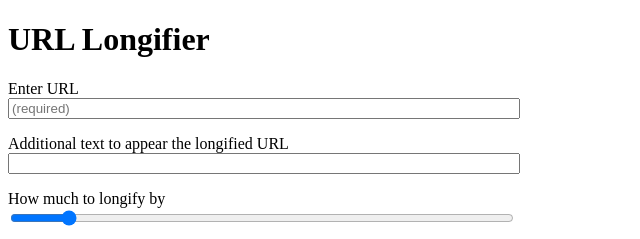
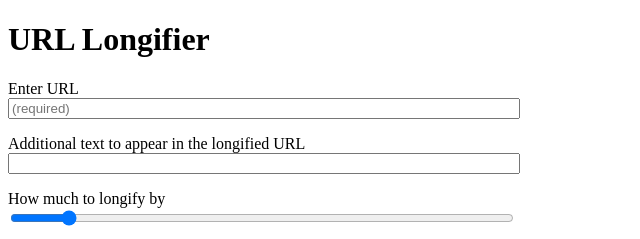
Before and after one commit to JaPNaA/a4fLs13NAnsGwDpoZ4, a plain HTML site: page index.html in a window 1280 px wide. Shown: the top 239 px of the page, 0-640 px from the left. Drawn offline with Linux system fonts and the light colour scheme.

Commit message:
Fix grammar

```diff
--- a/index.html
+++ b/index.html
@@ -14,7 +14,7 @@
     </h1>
     <form action="newUrl" method="GET" enctype="url-encoded">
         <label> Enter URL <input required type="url" name="u" placeholder="(required)"> </label>
-        <label> Additional text to appear the longified URL <input type="text" name="e"> </label>
+        <label> Additional text to appear in the longified URL <input type="text" name="e"> </label>
         <label> How much to longify by <input type="range" name="l" step="1" min="1" max="20" value="3"> </label>
         <label> <input type="checkbox" name="n"> Add "not secure" page </label>
         <input type="submit">
```
